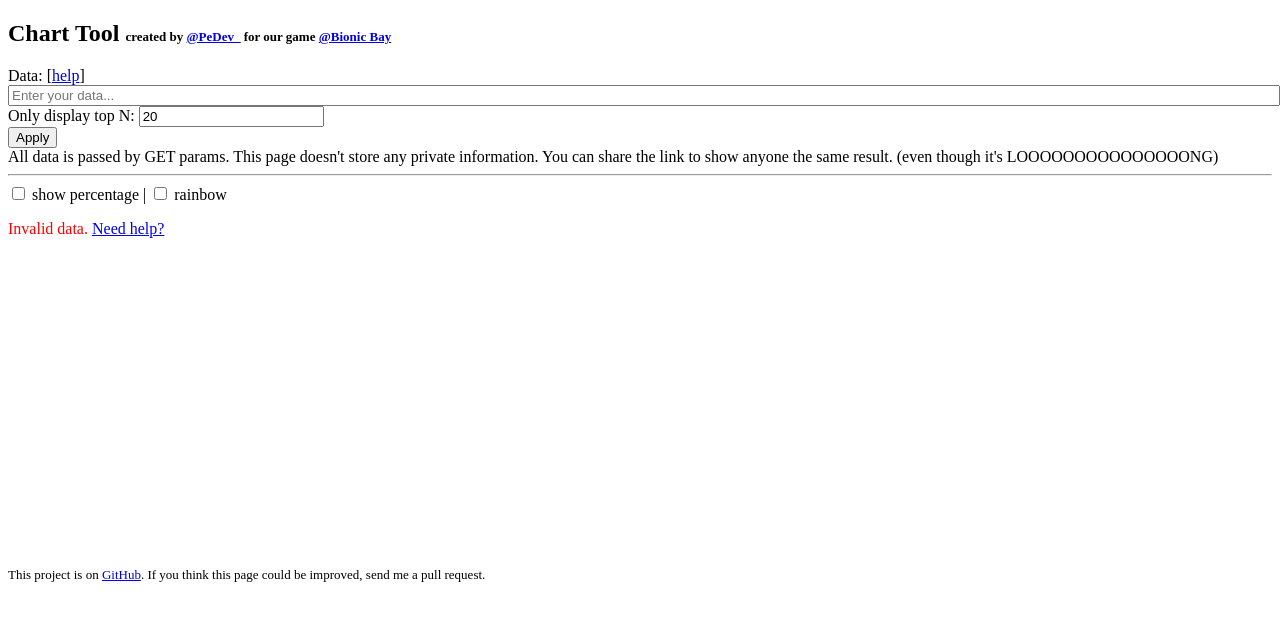
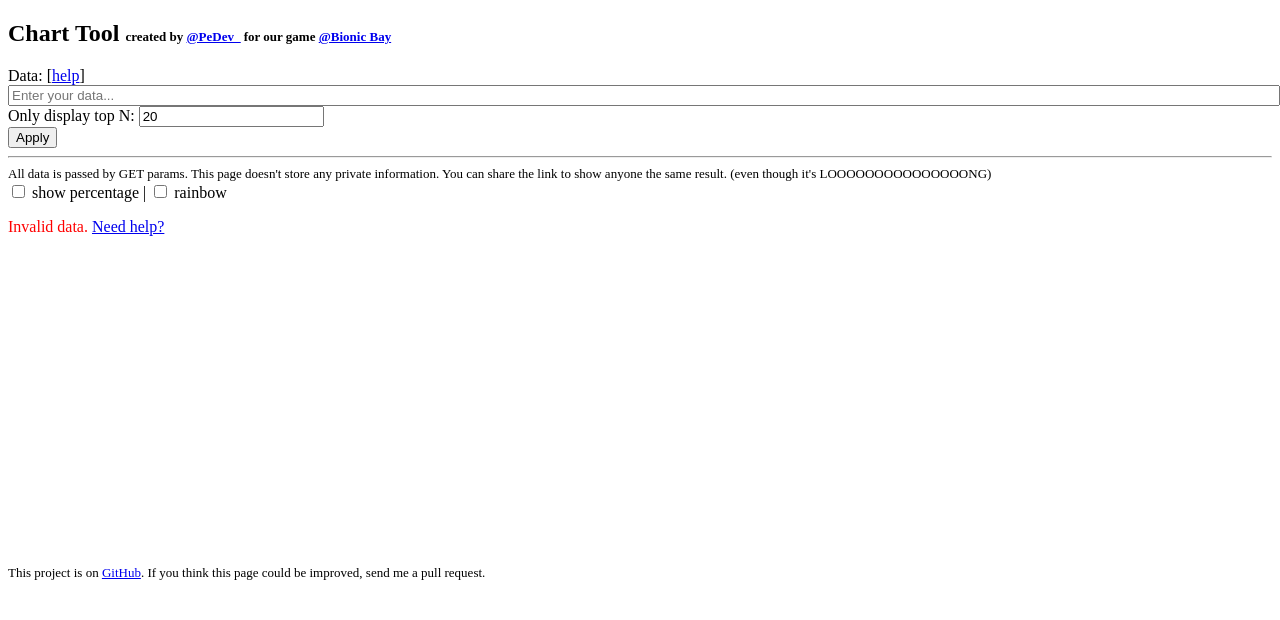
Before and after one commit to qwe321qwe321qwe321/SteamMT, a browser extension: page docs/chart/index.html in a window 1280 px wide. Drawn offline with Linux system fonts and the light colour scheme.

Commit message:
update readme

```diff
--- a/docs/chart/index.html
+++ b/docs/chart/index.html
@@ -18,8 +18,8 @@
             </div>
             <button onclick="onClickApplyButton()">Apply</button>
         </div>
-        <div>All data is passed by GET params. This page doesn't store any private information. You can share the link to show anyone the same result. (even though it's LOOOOOOOOOOOOOOONG)</div>
         <hr>
+        <div style="font-size: small">All data is passed by GET params. This page doesn't store any private information. You can share the link to show anyone the same result. (even though it's LOOOOOOOOOOOOOOONG)</div>
         <div>
             <input type="checkbox" id="percentage-checkbox">
             <label>show percentage</label>
```
Also changed, not shown: README.md, screenshots/screenshot_1.png (added), screenshots/screenshot_2.png (added), screenshots/screenshot_3.png (added), screenshots/screenshot_4.png (added).
